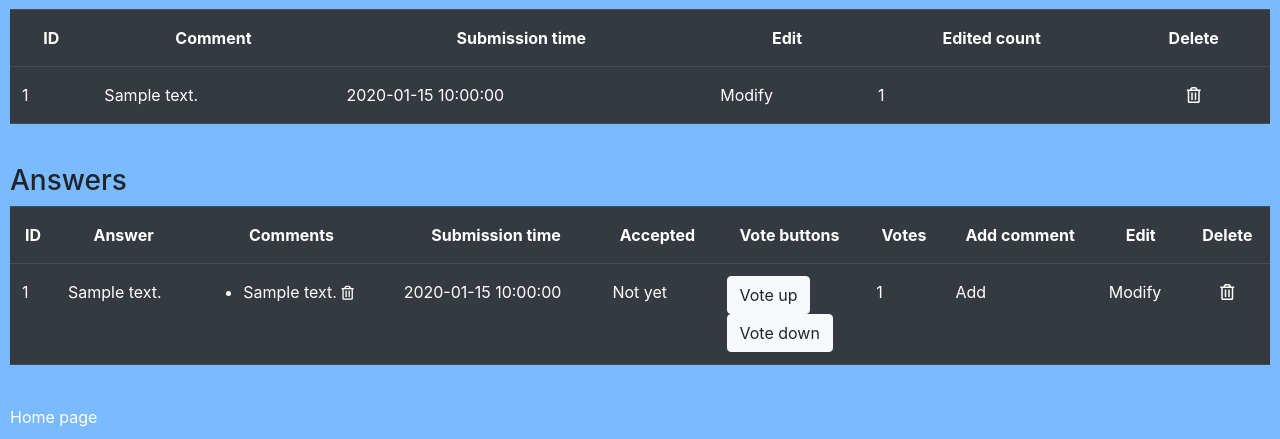
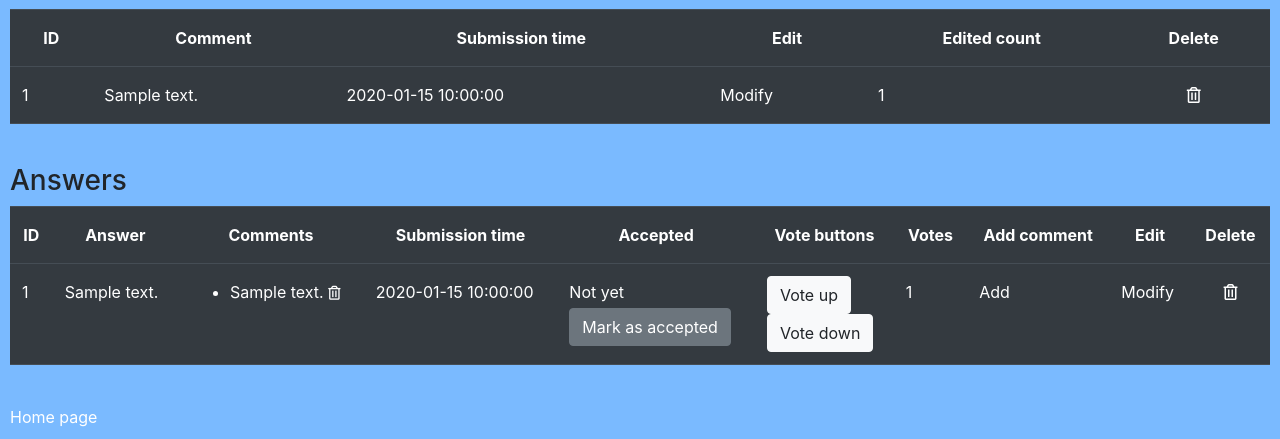
Before and after one commit to boroslizi/AskMate, a Flask app: template templates/display_question.html in a window 1280 px wide. Shown: the part 390-829 px from the top of the page. Run offline with Flask 2, Linux system fonts and the light colour scheme; the template is opened without the code that fills it: most values are stand-ins (such as "Sample title", 1, 10 or a date in 2020); some libraries are stand-ins or nearby versions.

Commit message:
Finished "Mark answer as accepted"

```diff
--- a/templates/display_question.html
+++ b/templates/display_question.html
@@ -106,7 +106,10 @@
                 </td>
                 {% endif %}
                 <td>{{ answer['submission_time'] }}</td>
-                <td>{{ 'Yes' if question['accepted'] is sameas True else 'Not yet' }}</td>
+                <td>{{ 'Yes' if question['accepted'] is sameas True else 'Not yet' }}<br>
+                    <form action="{{ url_for('accept_answer', question_id=question['id']) }}" method="post">
+                        <button type="submit" class="btn btn-secondary">Mark as accepted</button>
+                    </form></td>
                 <td><form action="{{ url_for("answer_vote_up", question_id=answer['question_id'], answer_id=answer['id']) }}" method="post">
                     <button type="submit" class="btn btn-light">Vote up</button>
                     </form>
@@ -118,11 +121,6 @@
                 <td><a href="{{ url_for('add_comment_to_answer', answer_id = answer['id'], question_id=question['id']) }}">Add</a></td>
                 <td><a href="{{ url_for('edit_answer', answer_id=answer['id']) }}">Modify</a></td>
                 <td id="bin"><a href="{{ url_for('delete_answer', answer_id=answer['id']) }}"><i class='far fa-trash-alt' style='font-size:16px'></i></a></td>
-{#                {% if question['accepted'] is sameas False %}#}
-{#                <td><form action="{{ url_for('accept_answer', question_id=question['id']) }}" method="post">#}
-{#                    <button type="submit" class="btn btn-secondary">Mark as accepted</button>#}
-{#                </form></td>#}
-{#                {% endif %}#}
             </tr>
         {% endfor %}
     </table>
```
